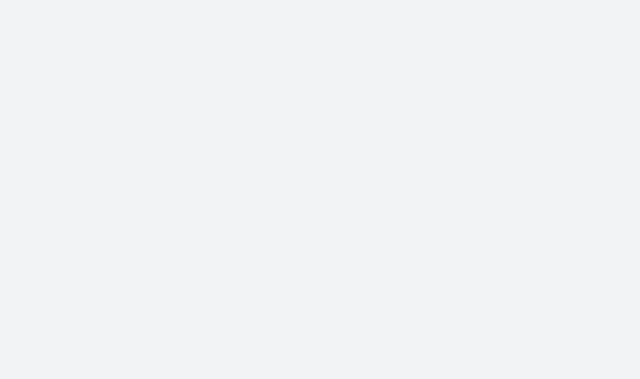
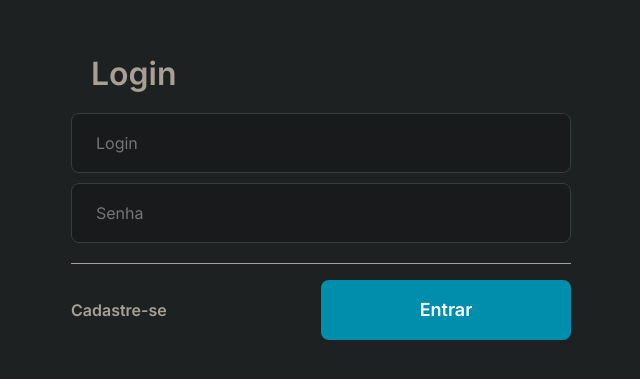
Before and after one commit to CaioAReis/Controle-de-Permissao-de-Usuario, a React (Create React App) app in the folder frontend/: page / in a window 1280 px wide. Shown: the part 213-592 px from the top of the page, without its empty margins (319-959 px from the left). Built offline with nearby package versions, Linux system fonts and the light colour scheme; the HTML template or start-up script is replaced by a standard one.

Commit message:
Tela Login

```diff
--- a/frontend/src/App.tsx
+++ b/frontend/src/App.tsx
@@ -1,8 +1,11 @@
-import './styles/global.css';
+import {Login} from './pages/Login/index';
+
+import './global.css';
 
 function App() {
   return (
     <div>
+      <Login />
     </div>
   );
 }
--- /dev/null
+++ b/frontend/src/global.css
@@ -0,0 +1,68 @@
+* {
+    margin: 0;
+    padding: 0;
+    outline: 0;
+    box-sizing: border-box;
+}
+
+body {
+    background: #1E2122;
+    color: #A8A095;
+}
+
+@media(max-width: 1080px) {
+    html {
+        font-size: 93.75;
+    }
+}
+
+@media(max-width: 720px) {
+    html {
+        font-size: 87.5;
+    }
+}
+
+body, input, textarea, button {
+    font: 400 1rem "Inter", sans-serif;
+}
+
+button {
+    cursor: pointer;
+}
+
+a {
+    color: inherit;
+    text-decoration: none;
+}
+
+form input {
+    width: 100%;
+    background-color: #181A1B;
+    height: 60px;
+    color: #A8A095;
+    border: 1px solid #383D40;
+    border-radius: 8px;
+    padding: 0 24px;
+    margin-bottom: 10px;
+}
+
+.button {
+    width: 100%;
+    height: 60px;
+    background-color: #008EAD;
+    border: 0;
+    border-radius: 8px;
+    color: #fff;
+    font-weight: bold;
+    margin-top: 16px;
+    display: inline-block;
+    text-align: center;
+    text-decoration: none;
+    font-size: 18px;
+    line-height: 60px;
+    transition: filter 0.2s;
+}
+
+.button:hover {
+    filter: brightness(75%);
+}
--- /dev/null
+++ b/frontend/src/pages/Login/index.tsx
@@ -0,0 +1,24 @@
+import './style.css';
+
+export function Login() {
+    return(
+        <section>
+           <div>
+                <form action="" method="post">
+
+                    <h1>Login</h1>
+
+                    <input name='Login' placeholder='Login'/>
+                    <input type='password' name='senha' placeholder='Senha'/>
+
+                    <div>
+                        <strong>
+                            <a href='#'>Cadastre-se</a>
+                        </strong>
+                        <div><button className='button' type="submit">Entrar</button></div>
+                    </div>
+                </form>
+           </div>
+        </section>
+    );
+}
--- /dev/null
+++ b/frontend/src/pages/Login/style.css
@@ -0,0 +1,32 @@
+
+section {
+    width: 100%;
+    max-width: 1120px;
+    height: 100vh;
+    margin: 0 auto;
+
+    display: flex;
+    align-items: center;
+    justify-content: center;
+
+    /* border: 1px solid red; */
+}
+
+h1 {
+    padding: 20px;
+    font-size: 2rem;
+}
+
+section > div {
+    width: 500px;
+}
+
+form > div {
+    margin-top: 10px;
+    border-top: 1px solid;
+}
+
+form > div div, a {
+    display: inline-block;
+    width: 50%;
+}
--- a/frontend/src/styles/global.css
+++ /dev/null
@@ -1,36 +0,0 @@
-* {
-    margin: 0;
-    padding: 0;
-    outline: 0;
-    box-sizing: border-box;
-}
-
-body {
-    background: #f2f3f5;
-    color: #666;
-}
-
-@media(max-width: 1080px) {
-    html {
-        font-size: 93.75;
-    }
-}
-
-@media(max-width: 720px) {
-    html {
-        font-size: 87.5;
-    }
-}
-
-body, input, textarea, button {
-    font: 400 1rem "Inter", sans-serif;
-}
-
-button {
-    cursor: pointer;
-}
-
-a {
-    color: inherit;
-    text-decoration: none;
-}
```
Also changed, not shown: 1 other file (tests, documents, lock files or other folders).
